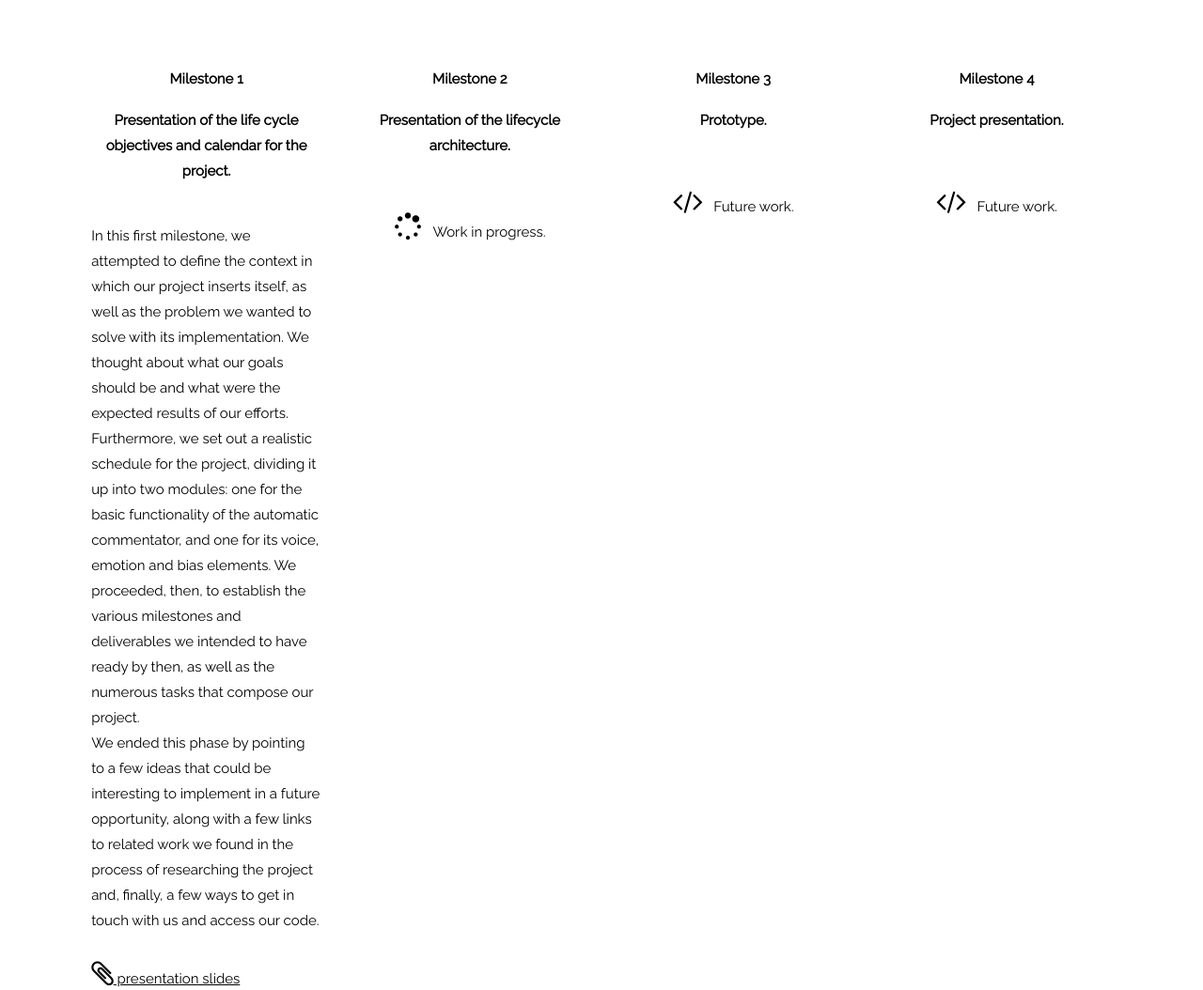
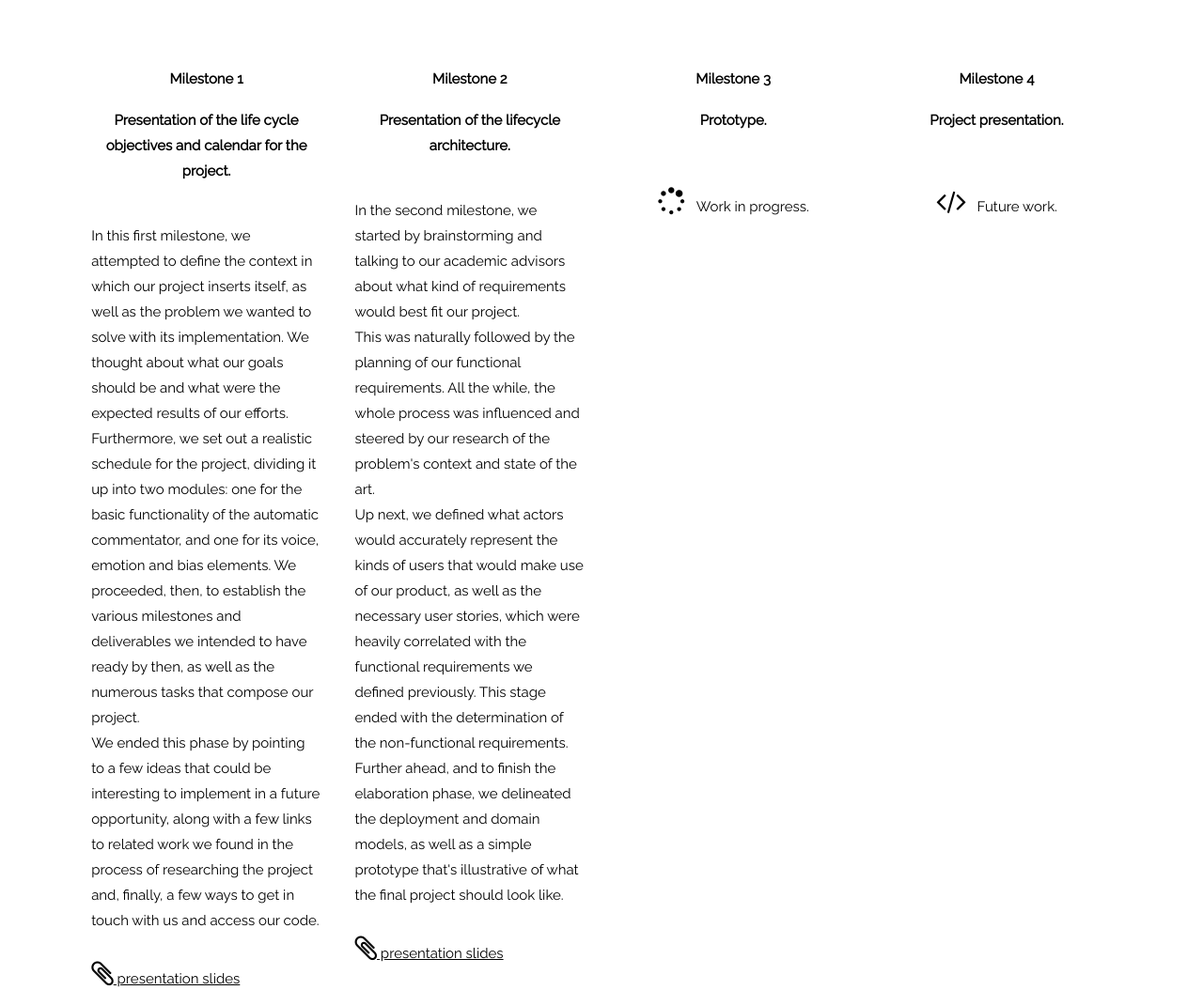
Before and after one commit to rospuye/rospuye.github.io, a plain HTML site: page index.html in a window 1280 px wide. Shown: the part 1820-2874 px from the top of the page at 94% size. Drawn offline with nearby package versions, Linux system fonts and the light colour scheme.

Commit message:
added milestone 2 to presentation website

```diff
--- a/index.html
+++ b/index.html
@@ -149,11 +149,23 @@ td {
           </td>
           <td>
             <p style="text-align:center"><b>Presentation of the lifecycle architecture.</b></p>
-            <br><p style="text-align:center"><i class="fa fa-spinner fa-2x"></i> &nbsp;&nbsp;Work in progress.</p>
+            <br>In the second milestone, we started by brainstorming and talking to our
+            academic advisors about what kind of requirements would best fit our project.
+            <br>This was naturally followed by the planning of our functional requirements.
+            All the while, the whole process was influenced and steered by our research of
+            the problem's context and state of the art.
+            <br>Up next, we defined what actors would accurately represent the kinds of users
+            that would make use of our product, as well as the necessary user stories, which
+            were heavily correlated with the functional requirements we defined previously.
+            This stage ended with the determination of the non-functional requirements.
+            <br>Further ahead, and to finish the elaboration phase, we delineated the deployment
+            and domain models, as well as a simple prototype that's illustrative of what the
+            final project should look like.
+            <br><br><a href="docs/milestone2.pdf" target="_blank"><i class="fa fa-paperclip w3-hover-opacity fa-2x"></i> presentation slides</a>
           </td>
           <td>
             <p style="text-align:center"><b>Prototype.</b></p>
-            <br><p style="text-align:center"><i class="fa fa-code fa-2x"></i> &nbsp;&nbsp;Future work.</p>
+            <br><p style="text-align:center"><i class="fa fa-spinner fa-2x"></i> &nbsp;&nbsp;Work in progress.</p>
           </td>
           <td>
             <p style="text-align:center"><b>Project presentation.</b></p>
```
Also changed, not shown: 1 other file.
